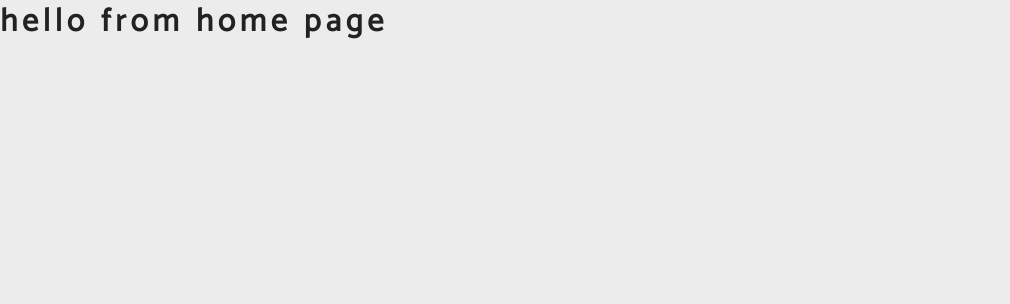
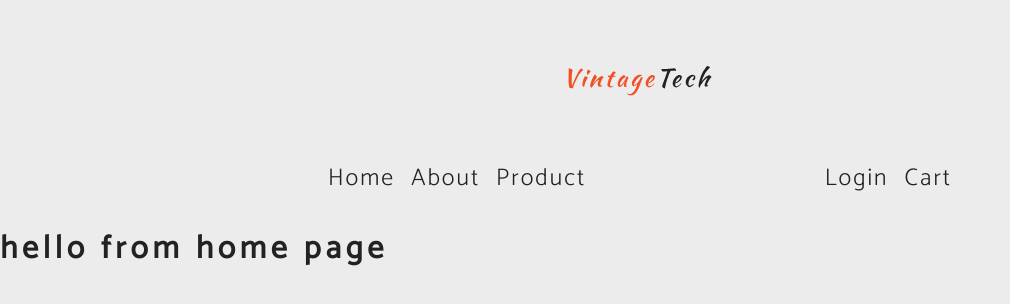
Before and after one commit to DevishBaidawarChhetri/vintage-tech, a React (Create React App) app: page / in a window 1280 px wide. Shown: the top 304 px of the page, without its empty margins (0-1010 px from the left). Built offline with nearby package versions, Linux system fonts and the light colour scheme.

Commit message:
Added Nav and Error Component

```diff
--- a/src/App.js
+++ b/src/App.js
@@ -13,9 +13,13 @@ import Cart from './pages/Cart';
 import Checkout from './pages/Checkout';
 import Login from './pages/Login';
 
+// comopnents
+import Header from './components/Header';
+
 const App = () => {
   return (
     <Router>
+      <Header />
       <Switch>
         <Route exact path='/'>
           <Home />
@@ -26,7 +30,7 @@ const App = () => {
         <Route path='/product/'>
           <Products />
         </Route>
-        <Route path='/products/:id' children={<ProductDetails/>}>
+        <Route path='/products/:id' children={<ProductDetails />}>
         </Route>
         <Route path='/cart'>
           <Cart />
--- a/src/components/Header.js
+++ b/src/components/Header.js
@@ -1,10 +1,43 @@
-import React from 'react'
+import React from 'react';
+import { Link } from 'react-router-dom';
+import logo from '../assets/logo.svg';
 
 const Header = () => {
   return (
-    <div>
-      <h1>hello from header</h1>
-    </div>
+    <header className="header">
+      <Link to="/">
+        <img src={logo} alt="Company Logo" className="logo" />
+      </Link>
+      <nav>
+        <ul>
+          <div>
+            <li>
+              <Link to="/">
+                Home
+              </Link>
+            </li>
+            <li>
+              <Link to="/about">
+                About
+              </Link>
+            </li>
+            <li>
+              <Link to="/product">
+                Product
+              </Link>
+            </li>
+          </div>
+          <div>
+            <li>
+              <Link to="/login">Login</Link>
+            </li>
+            <li>
+              <Link to="/cart">Cart</Link>
+            </li>
+          </div>
+        </ul>
+      </nav>
+    </header>
   )
 }
 
--- a/src/pages/Error.js
+++ b/src/pages/Error.js
@@ -1,10 +1,16 @@
-import React from 'react'
+import React from 'react';
+import { Link } from 'react-router-dom';
 
 const Error = () => {
   return (
-    <div>
-      <h1>hello form error page</h1>
-    </div>
+    <section className="error-page section">
+      <div className="error-container">
+        <h1>Oops... dead end.</h1>
+        <Link to="/" className="btn btn-primary">
+          back to home
+        </Link>
+      </div>
+    </section>
   )
 }
 
```
Also changed, not shown: 1 other file (tests, documents, lock files or other folders).
